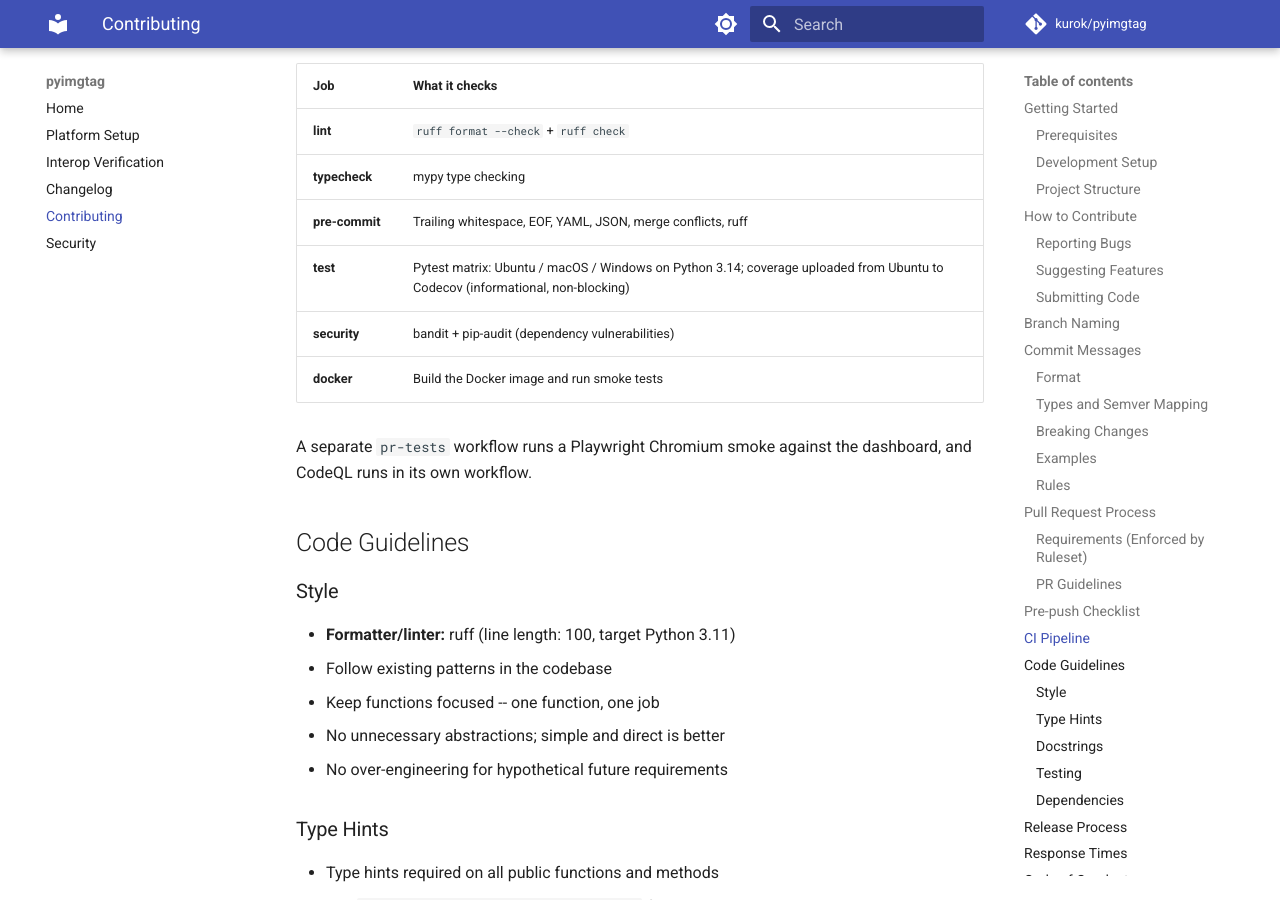
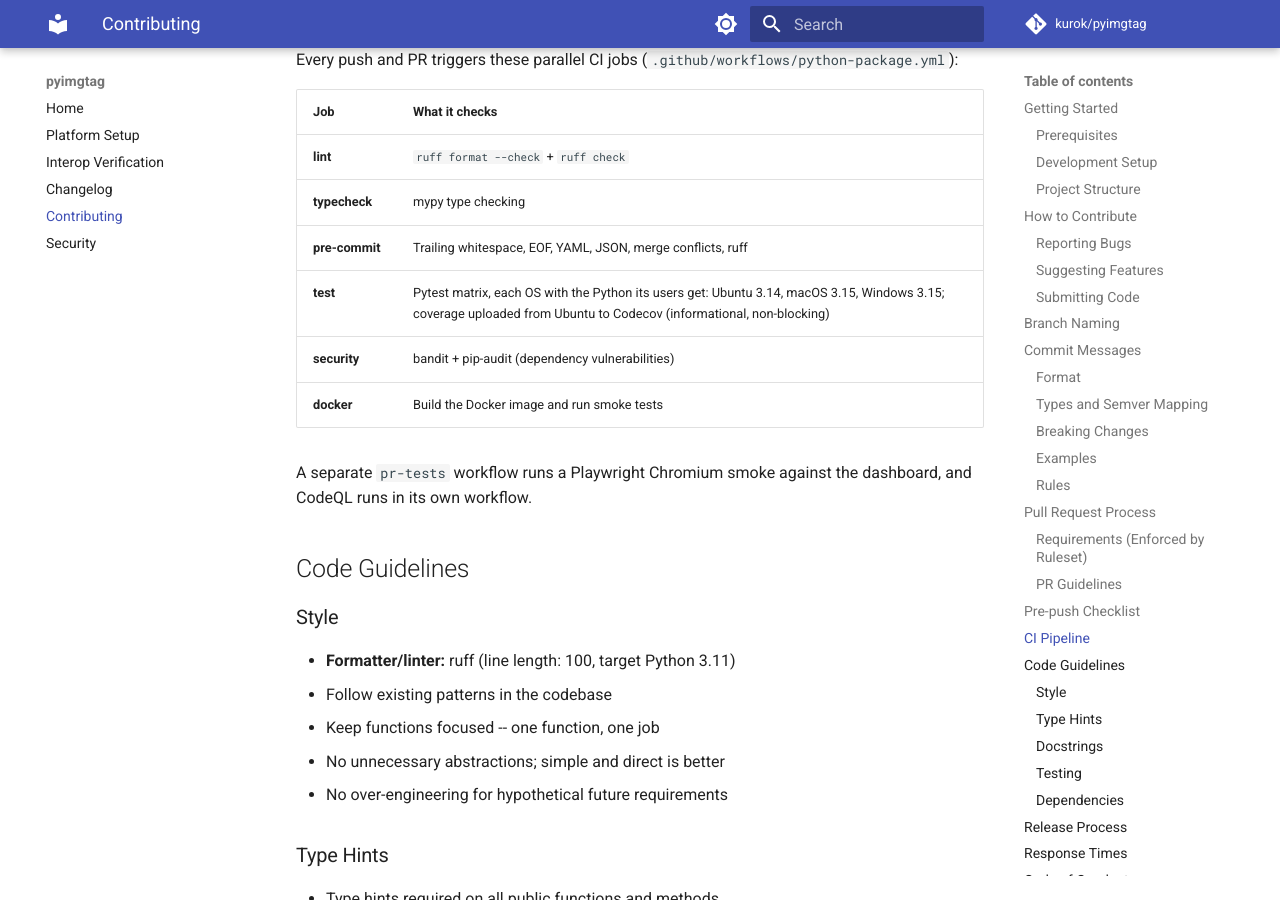
Before and after one commit to kurok/pyimgtag, an MkDocs documentation site: the page built from docs/contributing.md, in a window 1280 px wide and 900 px high, scrolled down 5855 px. Built offline with MkDocs 1.6.1 and Material for MkDocs 9.7.7, drawn with Linux system fonts in a browser that asks for light colours; comment, search, counter and statistics services are not loaded; some of the changed text lies outside the part shown.

Commit message:
docs: required checks, test matrix and Python floor match the repo
CONTRIBUTING named only test (ubuntu-latest, 3.14) as required and said
the matrix runs 3.14 everywhere; CONTRIBUTING and docs/platform-setup.md
said Python 3.11+ while requires-python is >=3.12; the Dockerfile
comment named python:3.12-slim above a 3.15-slim FROM.

Signed-off-by: kurok <22548029+kurok@users.noreply.github.com>

```diff
--- a/CONTRIBUTING.md
+++ b/CONTRIBUTING.md
@@ -181,7 +181,7 @@
 - **Last push approval** required -- the person who pushes last cannot self-approve
 - **All review threads** must be resolved before merge
 - **Required linear history** -- squash or rebase merges only (no merge commits)
-- **CI must be green** -- the `test (ubuntu-latest, 3.14)` status check must pass
+- **CI must be green** -- the `test (ubuntu-latest, 3.14)`, `test (macos-latest, 3.15)` and `test (windows-latest, 3.15)` status checks must pass
 - **CodeQL** analysis must pass (high or higher severity threshold)
 - No force pushes or branch deletion on `main`
 
@@ -227,7 +227,7 @@
 | **lint** | `ruff format --check` + `ruff check` |
 | **typecheck** | mypy type checking |
 | **pre-commit** | Trailing whitespace, EOF, YAML, JSON, merge conflicts, ruff |
-| **test** | Pytest matrix: Ubuntu / macOS / Windows on Python 3.14; coverage uploaded from Ubuntu to Codecov (informational, non-blocking) |
+| **test** | Pytest matrix, each OS with the Python its users get: Ubuntu 3.14, macOS 3.15, Windows 3.15; coverage uploaded from Ubuntu to Codecov (informational, non-blocking) |
 | **security** | bandit + pip-audit (dependency vulnerabilities) |
 | **docker** | Build the Docker image and run smoke tests |
 
```
Also changed, not shown: other parts of CONTRIBUTING.md (+1 -1 lines), docs/platform-setup.md (+3 -3 lines), 1 other file.
